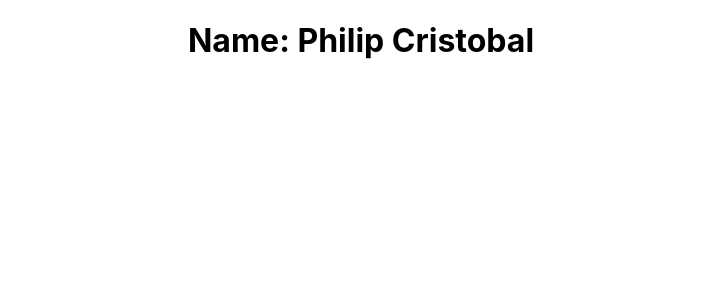
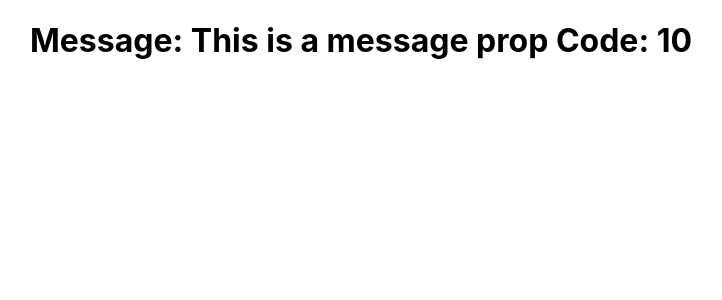
Before and after one commit to phlpcrstbl1999/React-Project, a React (Create React App) app: page / in a window 1280 px wide. Shown: the top 300 px of the page, without its empty margins (279-1001 px from the left). Built offline with nearby package versions, Linux system fonts and the light colour scheme.

Commit message:
Props In a Class Based Component

```diff
--- a/src/App.js
+++ b/src/App.js
@@ -1,8 +1,9 @@
 // import logo from './logo.svg';
 import './App.css';
+import MessageProp from './components/MessageProp';
 // import Hello from './components/Hello';
 // import Message from './components/Message';
-import Profile from './components/Profile';
+// import Profile from './components/Profile';
 
 function App() {
   return (
@@ -12,7 +13,9 @@ function App() {
         <h3>This is a children.</h3>
       </Profile> */}
 
-      <Profile firstName="Philip" lastName="Cristobal"/>
+      {/* <Profile firstName="Philip" lastName="Cristobal"/> */}
+
+      <MessageProp messageContent="This is a message prop" messageCode="10"/>
     </div>
   );
 }
--- /dev/null
+++ b/src/components/MessageProp.js
@@ -0,0 +1,8 @@
+import { Component } from "react";
+class MessageProp extends Component {
+    render() {
+        return <h1>Message: {this.props.messageContent} Code: {this.props.messageCode}</h1>
+    }
+}
+
+export default MessageProp;
```
